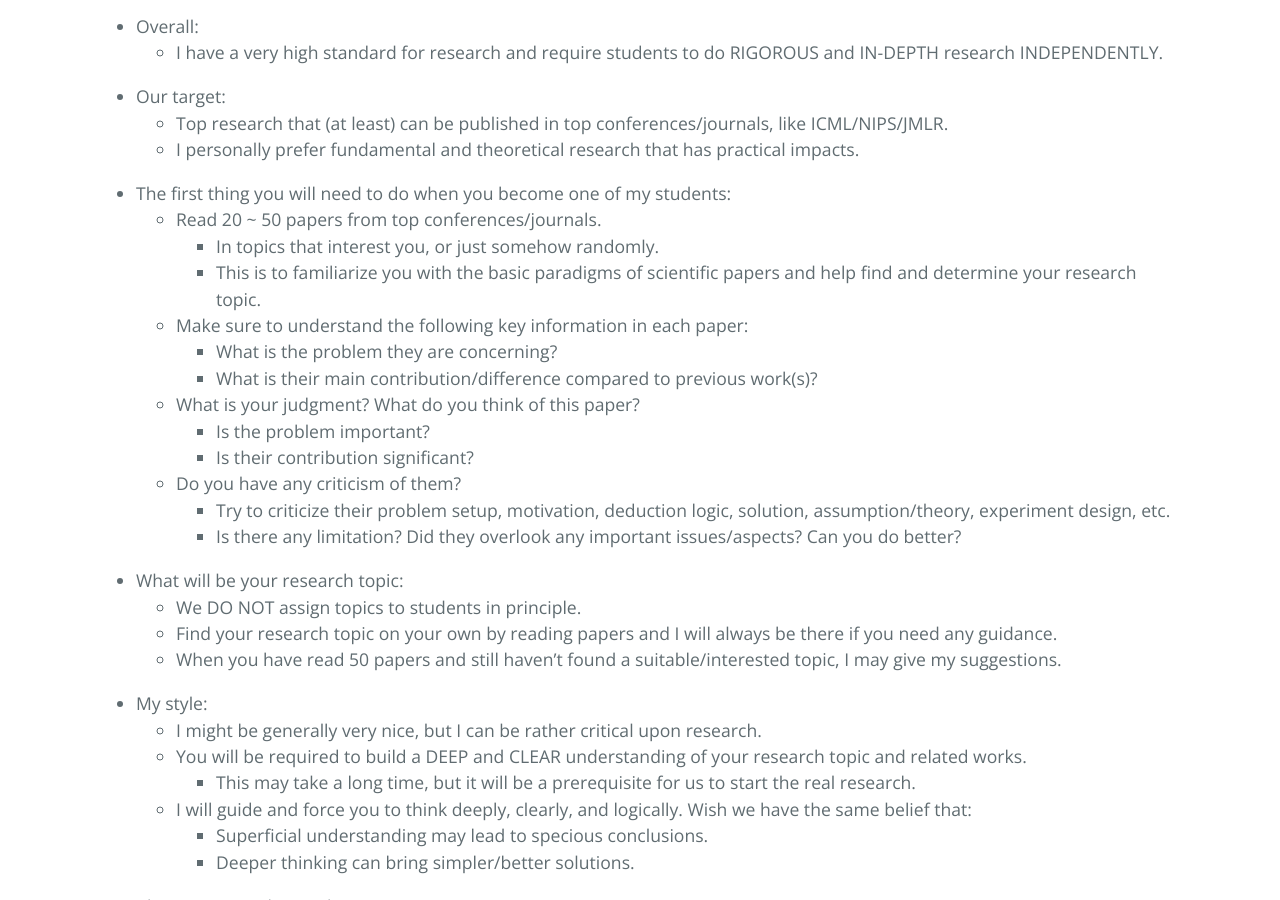
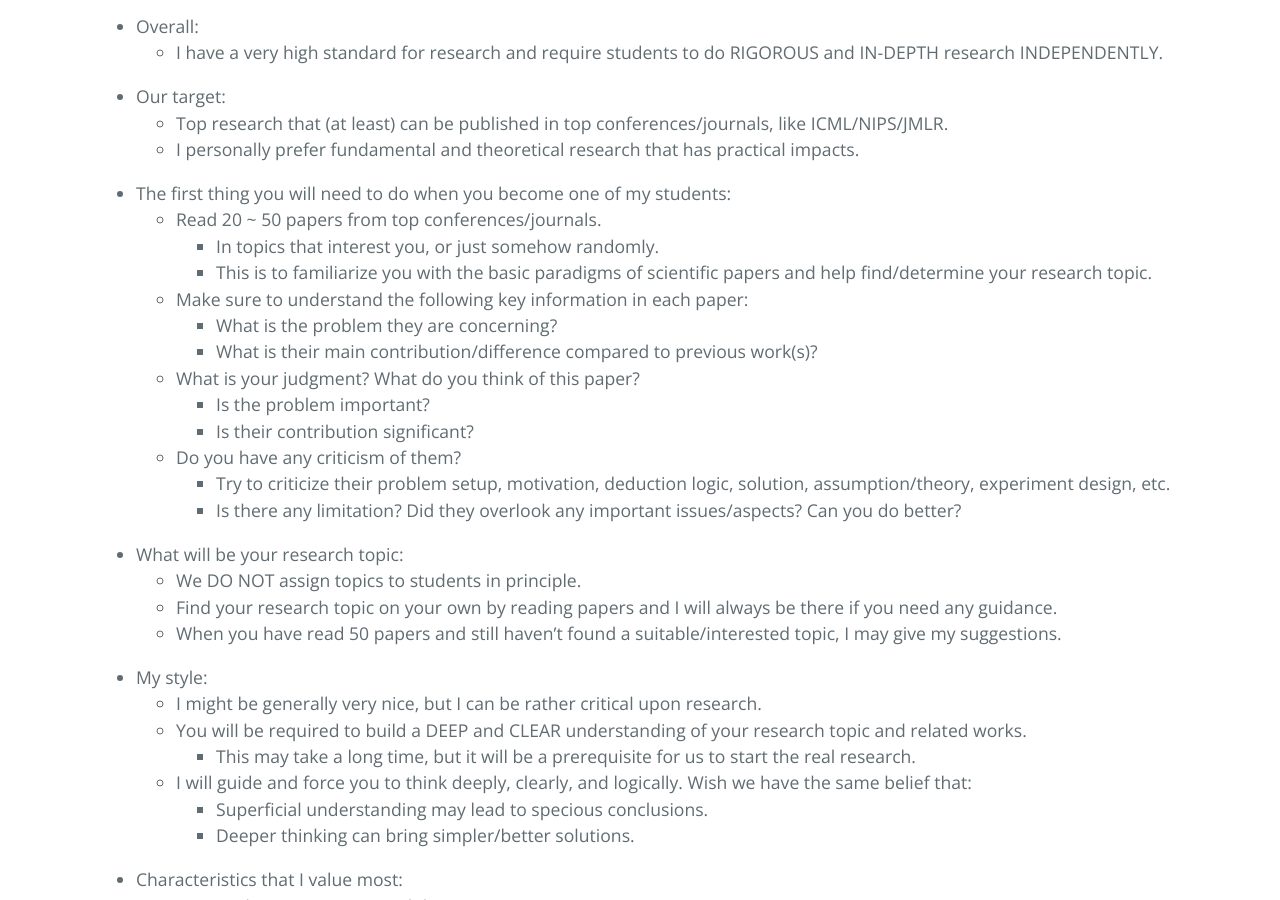
Before and after one commit to ZhimingZhou/zhimingzhou.github.io, a Jekyll site: the page built from _posts/2021-10-11-Prospective-Students.md, in a window 1280 px wide and 900 px high, scrolled down 449 px. Built offline with Jekyll 4.4.1, drawn with Linux system fonts in a browser that asks for light colours; comment, search, counter and statistics services are not loaded.

Commit message:
Update 2021-10-11-Prospective-Students.md

```diff
--- a/_posts/2021-10-11-Prospective-Students.md
+++ b/_posts/2021-10-11-Prospective-Students.md
@@ -21,7 +21,7 @@ I’m looking for talented students with enthusiasm for fundamental research in
 - The first thing you will need to do when you become one of my students:
 	- Read 20 ~ 50 papers from top conferences/journals.
 		- In topics that interest you, or just somehow randomly.
-		- This is to familiarize you with the basic paradigms of scientific papers and help find and determine your research topic.
+		- This is to familiarize you with the basic paradigms of scientific papers and help find/determine your research topic.
 	- Make sure to understand the following key information in each paper:
 		- What is the problem they are concerning?
 		- What is their main contribution/difference compared to previous work(s)?
```
